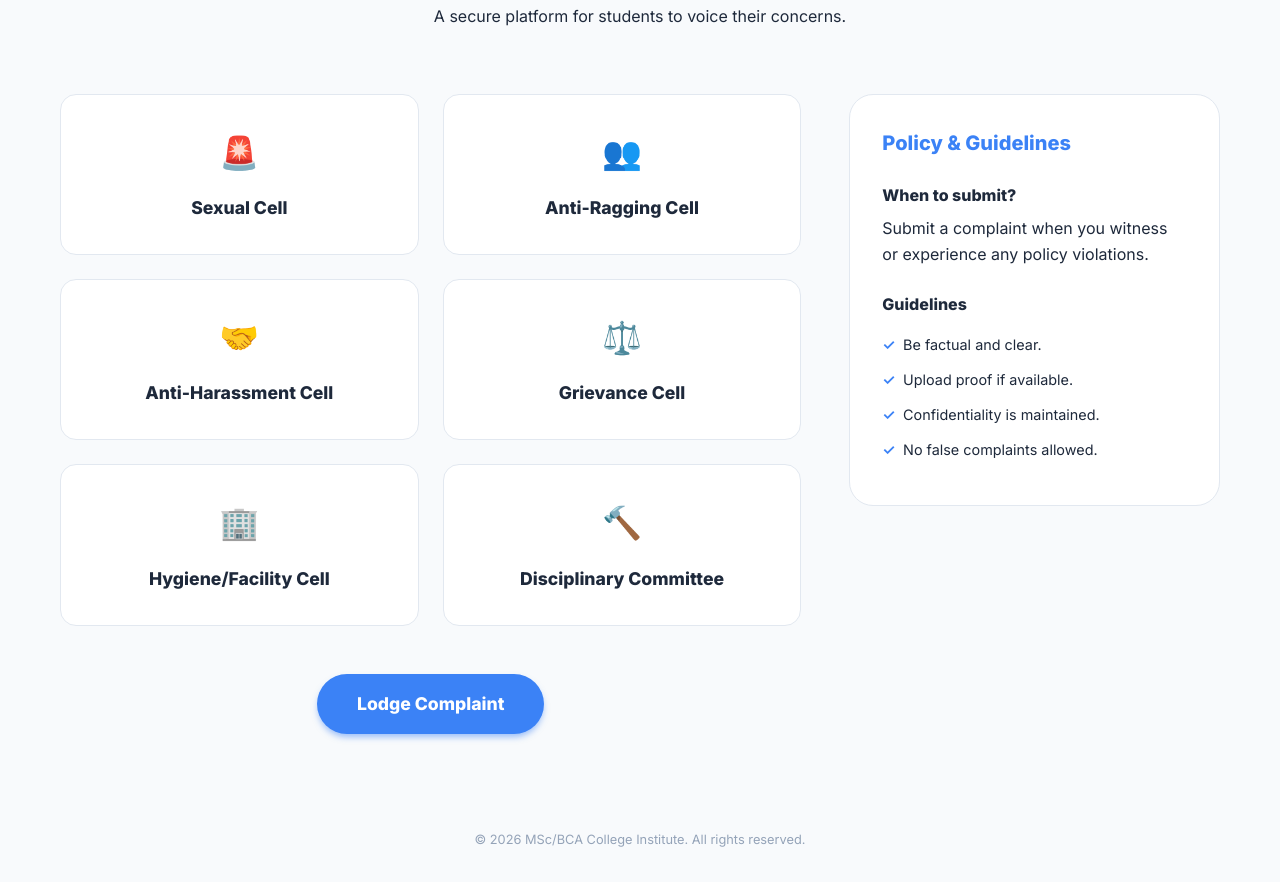
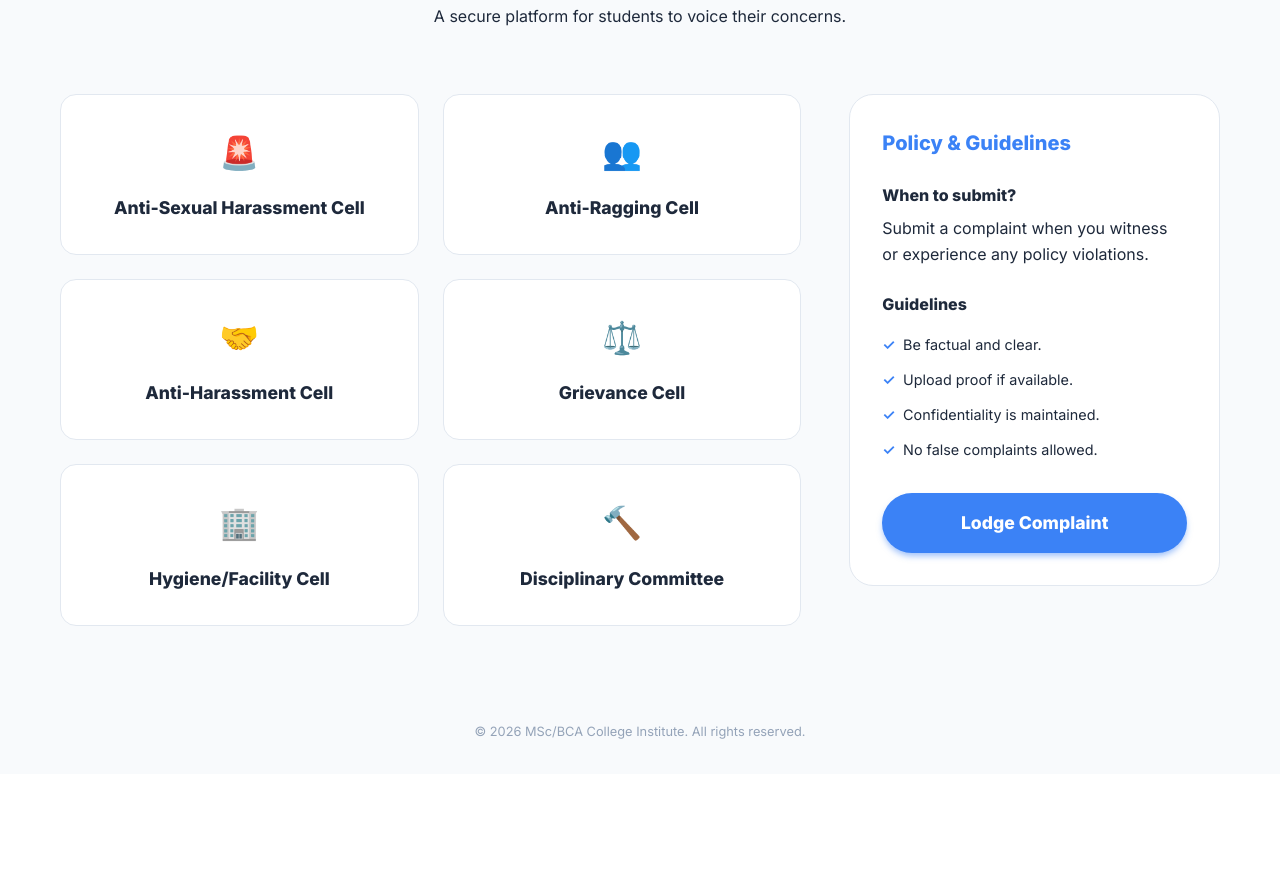
Before and after one commit to mhabeebulla8-mhu/college_cms, a PHP site: page /college-cms/index.php in a window 1280 px wide. Shown: the part 240-1122 px from the top of the page. After the commit the page ends 979 px from the top, so only its background shows below. Run offline with PHP 8.4, Linux system fonts and the light colour scheme.

Commit message:
refactor: Rename "Sexual Cell" to "Anti-Sexual Harassment Cell"
Updates the name of the "Sexual Cell" category to "Anti-Sexual Harassment Cell" across the application. This provides a more accurate and descriptive name for the committee handling such grievances. Also includes minor UI and form improvements such as file type restrictions and placeholder adjustments.

```diff
--- a/college-cms/complaint.php
+++ b/college-cms/complaint.php
@@ -84,7 +84,7 @@ if ($_SERVER["REQUEST_METHOD"] == "POST") {
                 <label>Complaint Category</label>
                 <select name="category" required>
                     <option value="">Select a category</option>
-                    <option value="Sexual Cell">Sexual Cell</option>
+                    <option value="Anti-Sexual Harassment Cell">Anti-Sexual Harassment Cell</option>
                     <option value="Anti-Ragging Cell">Anti-Ragging Cell</option>
                     <option value="Anti-Harassment Cell">Anti-Harassment Cell</option>
                     <option value="Grievance Cell">Grievance Cell</option>
@@ -98,7 +98,7 @@ if ($_SERVER["REQUEST_METHOD"] == "POST") {
             </div>
             <div class="form-group">
                 <label>Supporting Document (Optional)</label>
-                <input type="file" name="file">
+                <input type="file" name="file" accept="image/*,.pdf">
             </div>
             <button type="submit" class="btn-block">Submit Complaint</button>
         </form>
--- a/college-cms/index.php
+++ b/college-cms/index.php
@@ -37,9 +37,9 @@
         <div class="main-grid">
             <section class="categories-section">
                 <div class="category-grid">
-                    <div class="category-box" onclick="updatePolicy('Sexual Cell')" onmouseover="updatePolicy('Sexual Cell')">
+                    <div class="category-box" onclick="updatePolicy('Anti-Sexual Harassment Cell')" onmouseover="updatePolicy('Anti-Sexual Harassment Cell')">
                         <div class="icon">🚨</div>
-                        <h3>Sexual Cell</h3>
+                        <h3>Anti-Sexual Harassment Cell</h3>
                     </div>
                     <div class="category-box" onclick="updatePolicy('Anti-Ragging Cell')" onmouseover="updatePolicy('Anti-Ragging Cell')">
                         <div class="icon">👥</div>
@@ -62,10 +62,6 @@
                         <h3>Disciplinary Committee</h3>
                     </div>
                 </div>
-
-                <div class="action-bar">
-                    <a href="complaint.php" class="btn-primary">Lodge Complaint</a>
-                </div>
             </section>
 
             <aside id="policy" class="policy-section">
@@ -81,7 +77,12 @@
                         <li>Confidentiality is maintained.</li>
                         <li>No false complaints allowed.</li>
                     </ul>
-                    <div id="back-btn-container" style="margin-top: 1.5rem; display: none;">
+
+                    <div class="sidebar-action" style="margin-top: 2rem;">
+                        <a href="complaint.php" class="btn-primary" style="display: block; text-align: center; width: 100%;">Lodge Complaint</a>
+                    </div>
+
+                    <div id="back-btn-container" style="margin-top: 1rem; display: none;">
                         <button onclick="updatePolicy('General')" style="background: none; border: none; color: #3b82f6; font-weight: bold; cursor: pointer; font-size: 0.8rem;">← Back to General</button>
                     </div>
                 </div>
--- a/college-cms/js/main.js
+++ b/college-cms/js/main.js
@@ -10,8 +10,8 @@ const categoryPolicies = {
             "No false complaints allowed."
         ]
     },
-    "Sexual Cell": {
-        title: "Sexual Cell Policy",
+    "Anti-Sexual Harassment Cell": {
+        title: "Anti-Sexual Harassment Policy",
         subtitle: "About this cell",
         description: "Handles cases related to sexual harassment, misconduct, or any gender-based discrimination.",
         guidelines: [
--- a/college-cms/register.php
+++ b/college-cms/register.php
@@ -68,7 +68,7 @@ if ($_SERVER["REQUEST_METHOD"] == "POST") {
         <form action="register.php" method="POST" enctype="multipart/form-data">
             <div class="form-group">
                 <label>Full Name</label>
-                <input type="text" name="name" required placeholder="John Doe">
+                <input type="text" name="name" required placeholder="">
             </div>
             <div class="form-group">
                 <label>Email Address</label>
@@ -76,11 +76,11 @@ if ($_SERVER["REQUEST_METHOD"] == "POST") {
             </div>
             <div class="form-group">
                 <label>University Reg No</label>
-                <input type="text" name="university_reg_no" required placeholder="e.g. 2023BCA001">
+                <input type="text" name="university_reg_no" required placeholder="">
             </div>
             <div class="form-group">
                 <label>Upload ID Card</label>
-                <input type="file" name="id_card" required>
+                <input type="file" name="id_card" required accept="image/*,.pdf">
             </div>
             <div class="form-group">
                 <label>Password</label>
--- a/src/pages/ComplaintForm.tsx
+++ b/src/pages/ComplaintForm.tsx
@@ -127,6 +127,7 @@ export default function ComplaintForm({ profile }: { profile: UserProfile }) {
             <div className="relative group">
               <input
                 type="file"
+                accept="image/*,.pdf"
                 onChange={(e) => setFile(e.target.files?.[0] || null)}
                 className="absolute inset-0 w-full h-full opacity-0 cursor-pointer z-10"
               />
--- a/src/pages/RegisterPage.tsx
+++ b/src/pages/RegisterPage.tsx
@@ -89,7 +89,7 @@ export default function RegisterPage() {
                 value={name}
                 onChange={(e) => setName(e.target.value)}
                 className="w-full pl-12 pr-4 py-3 bg-slate-50 border border-slate-200 rounded-xl focus:ring-2 focus:ring-blue-500 focus:border-transparent transition-all outline-none"
-                placeholder="John Doe"
+                placeholder=""
               />
             </div>
           </div>
@@ -121,7 +121,7 @@ export default function RegisterPage() {
                     value={universityRegNo}
                     onChange={(e) => setUniversityRegNo(e.target.value)}
                     className="w-full pl-12 pr-4 py-3 bg-slate-50 border border-slate-200 rounded-xl focus:ring-2 focus:ring-blue-500 focus:border-transparent transition-all outline-none"
-                    placeholder="e.g. 2023BCA001"
+                    placeholder=""
                   />
                 </div>
               </div>
--- a/src/types.ts
+++ b/src/types.ts
@@ -24,7 +24,7 @@ export interface Complaint {
 }
 
 export const COMPLAINT_CATEGORIES = [
-  "Sexual Cell",
+  "Anti-Sexual Harassment Cell",
   "Anti-Ragging Cell",
   "Anti-Harassment Cell",
   "Grievance Cell",
```
Also changed, not shown: src/pages/HomePage.tsx (+13 -13 lines), 1 other file.
